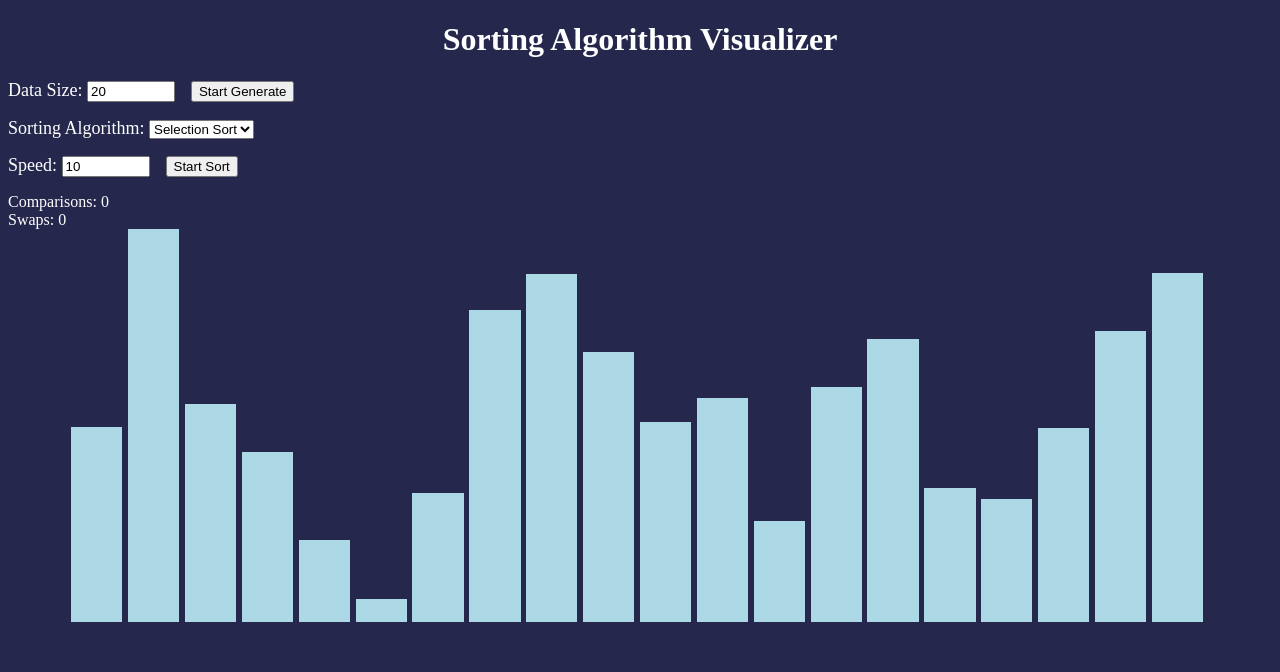
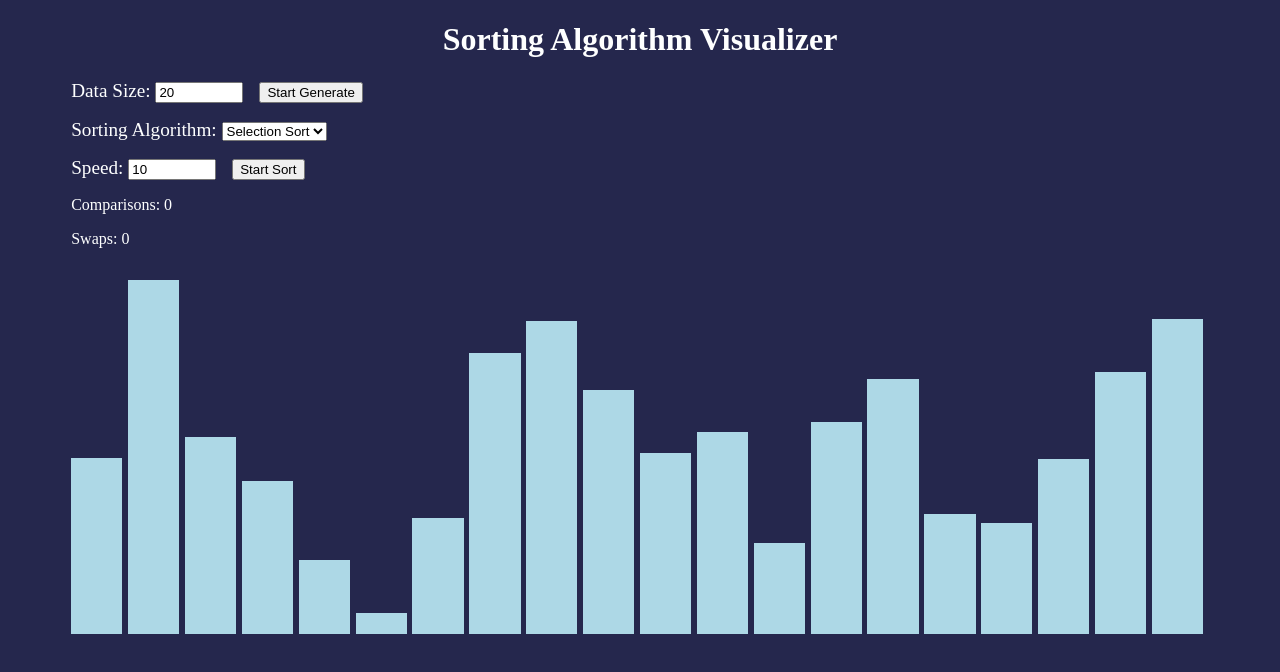
Before and after one commit to makaronma/sorting-algo-visualizer, a React (Create React App) app: page / in a window 1280 px wide. Both pictures are taken after a click on the button "Start Generate". Shown: the top 672 px of the page. Built offline with nearby package versions, Linux system fonts and the light colour scheme.

Commit message:
modify styles

```diff
--- a/src/App.js
+++ b/src/App.js
@@ -14,7 +14,8 @@ function App() {
 
   return (
     <>
-      <h1 class="appTitle">Sorting Algorithm Visualizer</h1>
+      <h1 id="appTitle">Sorting Algorithm Visualizer</h1>
+      <div className="upperArea">
         <ControlPanel
           dataset={dataset}
           setDataSet={setDataSet}
@@ -22,6 +23,7 @@ function App() {
           setInfo={setInfo}
         />
         <InfoDisplayBoard info={info} />
+      </div>
       {dataset.length ? <DataDisplayBoard dataset={dataset} /> : null}
     </>
   );
--- a/src/components/InfoDisplayBoard.js
+++ b/src/components/InfoDisplayBoard.js
@@ -7,7 +7,7 @@ import React from "react";
 
 const InfoDisplayBoard = ({ info }) => {
   return (
-    <div>
+    <div id="InfoDisplayBoard">
       <div>Comparisons: {info.numOfComparison}</div>
       <div>Swaps: {info.numOfSwap}</div>
     </div>
--- a/src/styles/app.css
+++ b/src/styles/app.css
@@ -8,17 +8,43 @@
   color: var(--white);
   box-sizing: border-box;
 }
-.appTitle {
+#appTitle {
   text-align: center;
+}
+
+.upperArea {
+  padding: 0 5%;
 }
 
 #dataDisplayBoard {
   padding: 0 5%;
   width: 90%;
-  aspect-ratio: 1.5 / 1;
-  max-height: 50vh;
+  height: 45vh;
 }
 
+#controlPanel {
+  font-size: 1.2rem;
+}
+#controlPanel div {
+  margin-bottom: 1rem;
+}
+
+input,
+select {
+  margin-right: 1rem;
+}
+input {
+  width: 5rem;
+}
+
+#InfoDisplayBoard {
+  margin-bottom: 2rem;
+}
+#InfoDisplayBoard div {
+  margin-bottom: 1rem;
+}
+
+/* ======Data Visualization Display====== */
 .dataContainer {
   display: inline-block;
   margin-top: auto;
@@ -36,17 +62,3 @@
 .done {
   background-color: var(--green);
 }
-#controlPanel {
-  font-size: 18px;
-}
-#controlPanel div {
-  margin-bottom: 1rem;
-}
-
-input,
-select {
-  margin-right: 1rem;
-}
-input {
-  width: 5rem;
-}
```
Lines whose indentation alone changed are shown as unchanged.
